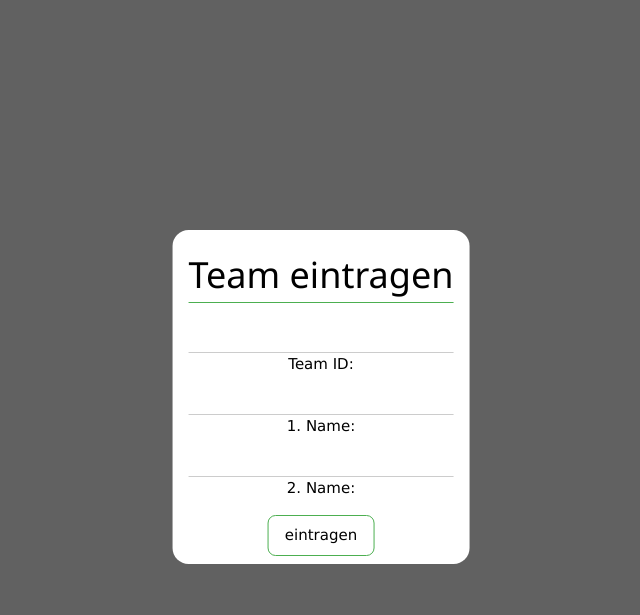
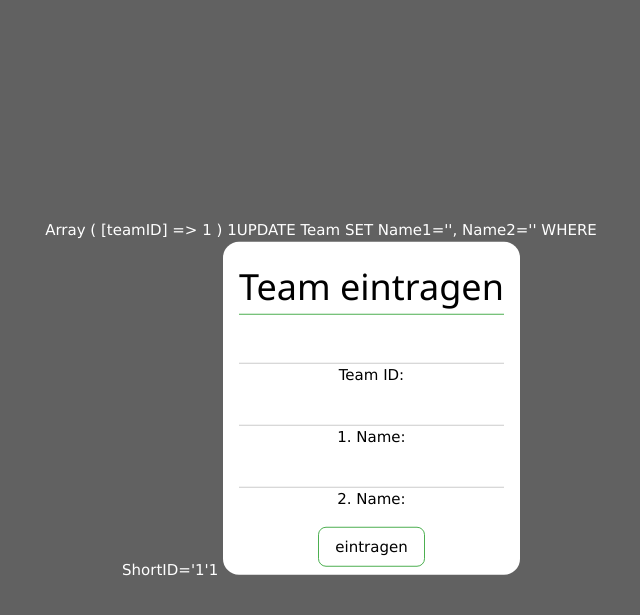
Before and after one commit to schoenked/jugendWettet19, a PHP site: page /teamupdate.php?teamID=1 in a window 1280 px wide. Shown: the top 615 px of the page, without its empty margins (319-959 px from the left). Run offline with PHP 8.4, Linux system fonts and the light colour scheme; tables that the repository leaves empty or names only in its code hold one stand-in row (values such as "Sample post"); data that the repository does not hold is empty.

Commit message:
updateing db

```diff
--- a/jugendWettet/site/index.php
+++ b/jugendWettet/site/index.php
@@ -2,13 +2,14 @@
 <html lang="de">
 <head>
     <meta charset="utf-8">
+	<meta name="viewport" content="width=device-width, initial-scale=1.0">
 	<link rel="stylesheet" href="css/w3.css">
 	<title>Jugend Spiel 2019</title>
 </head>
 <body class="w3-dark-grey">
 <header>
 </header>
-<div class="w3-auto w3-center w3-display-middle">
+<div class="w3-display-middle">
 
 	<div class="w3-bar w3-white w3-round-xlarge w3-padding ">
 			<span class="w3-left">
--- a/jugendWettet/site/teamupdate.php
+++ b/jugendWettet/site/teamupdate.php
@@ -2,20 +2,36 @@
 <html lang="de">
 <head>
     <meta charset="utf-8">
+	<meta name="viewport" content="width=device-width, initial-scale=1.0">
 	<link rel="stylesheet" href="css/w3.css">
 	<title>Jugend Spiel 2019, Team eintragen</title>
 </head>
 <body class="w3-dark-grey">
 <header>
 </header>
-<div class="w3-auto w3-center w3-display-middle">
+<div class="w3-center w3-display-middle">
+
+	<?php
+		require_once 'connectDB.php';
+		print_r($_GET);
+		$teamID=mysql_real_escape_string($_GET['teamID']);
+		$name1=mysql_real_escape_string($_GET['name1']) ;
+		$name2=mysql_real_escape_string($_GET['name2']);
+		echo $_GET['teamID'];
+		$sql=	"UPDATE Team " .
+				"SET Name1='$name1', " .
+				"    Name2='$name2' " .
+				"WHERE ShortID='$teamID'";
+				echo $sql;
+		print_r(query($sql));
+	?>
 
 	<div class="w3-bar w3-white w3-round-xlarge w3-padding ">
 		<h1 class="w3-border-bottom w3-border-green">Team eintragen</h1>
-		<form>
+		<form action="teamupdate.php">
 			<input id="teamID" name="teamID" class="w3-input">Team ID:</input>
-			<input id="name1" name="name" class="w3-input">1. Name:</input>
-			<input id="name2" name="name" class="w3-input">2. Name:</input>
+			<input id="name1" name="name1" class="w3-input">1. Name:</input>
+			<input id="name2" name="name2" class="w3-input">2. Name:</input>
 			<br>
 			<input class="w3-button w3-btn w3-border w3-border-green w3-round-large w3-margin-top" type="submit" value="eintragen"></input>
 		</form>
```
